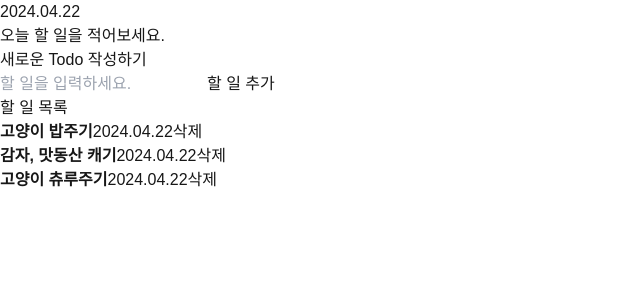
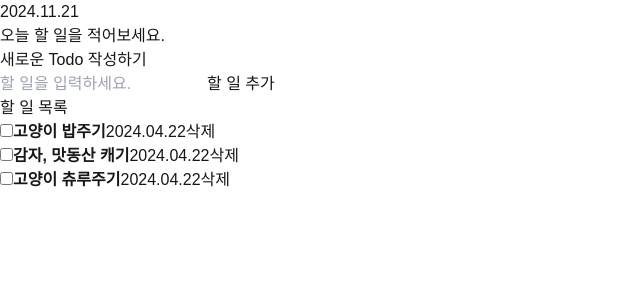
Before and after one commit to odada-o/app-todolist2, a Next.js app: page / in a window 1280 px wide. Shown: the top 300 px of the page, without its empty margins (0-640 px from the left). Built offline with nearby package versions, Linux system fonts and the light colour scheme.

Commit message:
목업 데이터 만들기

```diff
--- a/src/app/page.js
+++ b/src/app/page.js
@@ -1,5 +1,5 @@
 import Todo from "@/components/Todo";
-import Image from "next/image";
+
 
 export default function Home() {
   return (
--- a/src/components/Todo.jsx
+++ b/src/components/Todo.jsx
@@ -2,6 +2,27 @@ import React from 'react'
 import TodoHd from './TodoHd'
 import TodoEditor from './TodoEditor'
 import TodoList from './TodoList'
+
+const mockTodoData = [
+  {
+    id: 1,
+    isDone: false,
+    task: '고양이 밥주기',
+    createDate: '2024.04.22'
+  },
+  {
+    id: 2,
+    isDone: false,
+    task: '감자, 맛동산 캐기',
+    createDate: '2024.04.22'
+  },
+  {
+    id: 3,
+    isDone: false,
+    task: '고양이 츄루주기',
+    createDate: '2024.04.22'
+  }
+  ]
 
 const Todo = () => {
   return (
--- a/src/components/TodoHd.jsx
+++ b/src/components/TodoHd.jsx
@@ -1,9 +1,10 @@
+import { format } from 'date-fns'
 import React from 'react'
 
 const TodoHd = () => {
   return (
     <div>
-        <h2>2024.04.22</h2>
+        <h2>{format(new Date(), 'yyyy.MM.dd')}</h2>
         <p>오늘 할 일을 적어보세요.</p>
       </div>
   )
--- a/src/components/TodoList.jsx
+++ b/src/components/TodoList.jsx
@@ -6,16 +6,19 @@ const TodoList = () => {
         <h2>할 일 목록</h2>
         <ul>
           <li>
+            <input type="checkbox" name="" id="" />
             <strong>고양이 밥주기</strong>
             <span>2024.04.22</span>
             <button>삭제</button>
           </li>
           <li>
+            <input type="checkbox" name="" id="" />
             <strong>감자, 맛동산 캐기</strong>
             <span>2024.04.22</span>
             <button>삭제</button>
           </li>
           <li>
+            <input type="checkbox" name="" id="" />
             <strong>고양이 츄루주기</strong>
             <span>2024.04.22</span>
             <button>삭제</button>
```
Also changed, not shown: package.json (+6 -5 lines), 2 other files (tests, documents, lock files or other folders).
